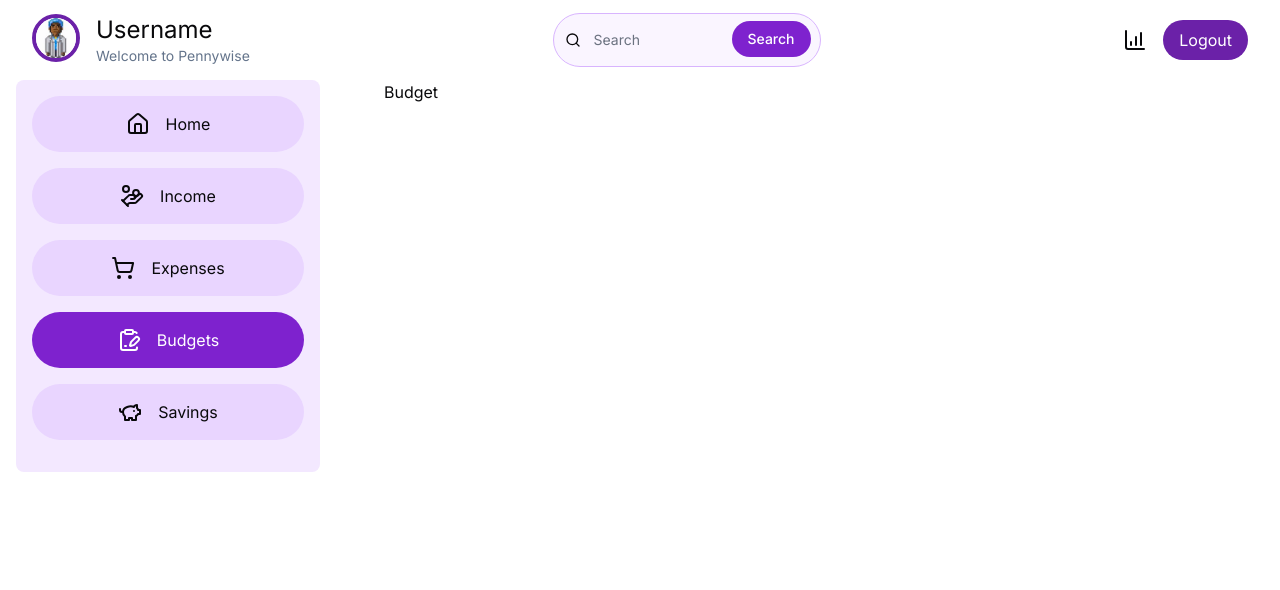
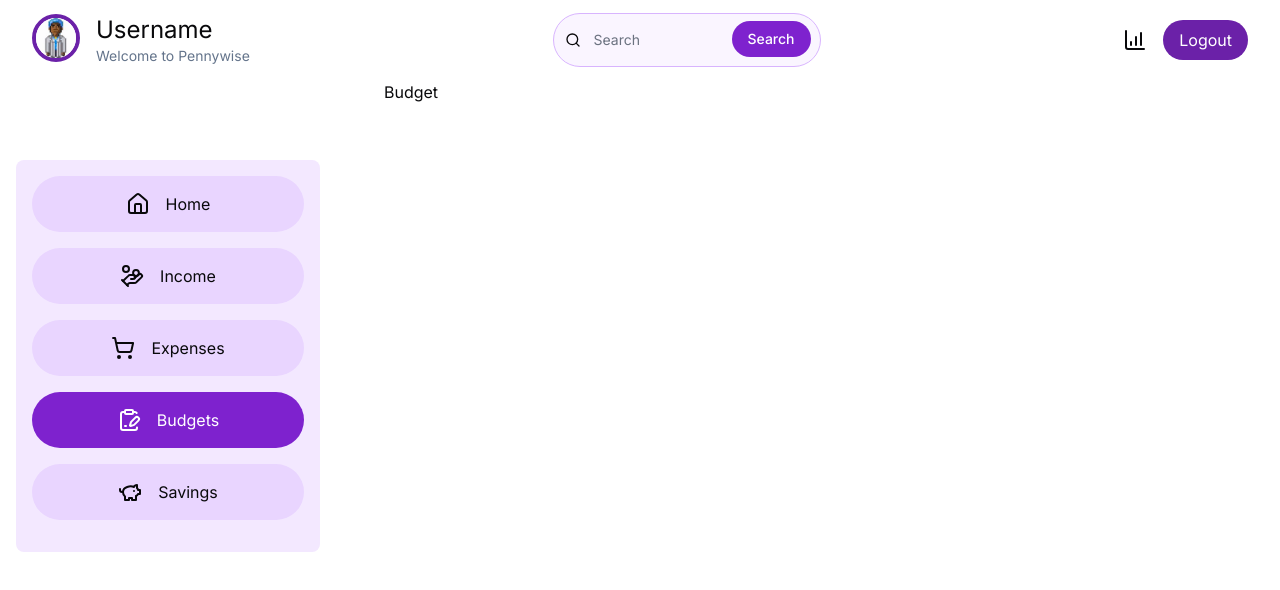
Before and after one commit to kofiad/pennywise, a Next.js app: page /dashboard/budget in a window 1280 px wide. Shown: the top 590 px of the page. Built offline with nearby package versions, Linux system fonts and the light colour scheme.

Commit message:
Refactor Sidebar component to improve styling and layout

```diff
--- a/components/Dashboard/Sidebar.jsx
+++ b/components/Dashboard/Sidebar.jsx
@@ -1,7 +1,7 @@
 "use client";
 import { ClipboardPenLine, HandCoins, Home, PiggyBank, ShoppingCart } from 'lucide-react';
 import Link from 'next/link';
-import { usePathname } from 'next/navigation'; // Import usePathname from next/navigation
+import { usePathname } from 'next/navigation';
 
 export default function Sidebar() {
   const pathname = usePathname(); // Get the current pathname
@@ -34,7 +34,8 @@ export default function Sidebar() {
   ];
 
   return (
-    <div className="flex flex-col p-4 bg-purple-100 rounded-lg ml-4">
+    <div className="flex flex-col p-4 bg-purple-100 rounded-lg ml-4 mt-20 overflow-auto">
+      <div className="flex-grow flex flex-col">
         {sidebarLinks.map((link, index) => {
           const { title, href, icon: Icon } = link;
           // Check if the current pathname matches the href to highlight the active link
@@ -54,5 +55,6 @@ export default function Sidebar() {
           );
         })}
       </div>
+    </div>
   );
 }
```
Lines whose indentation alone changed are shown as unchanged.
